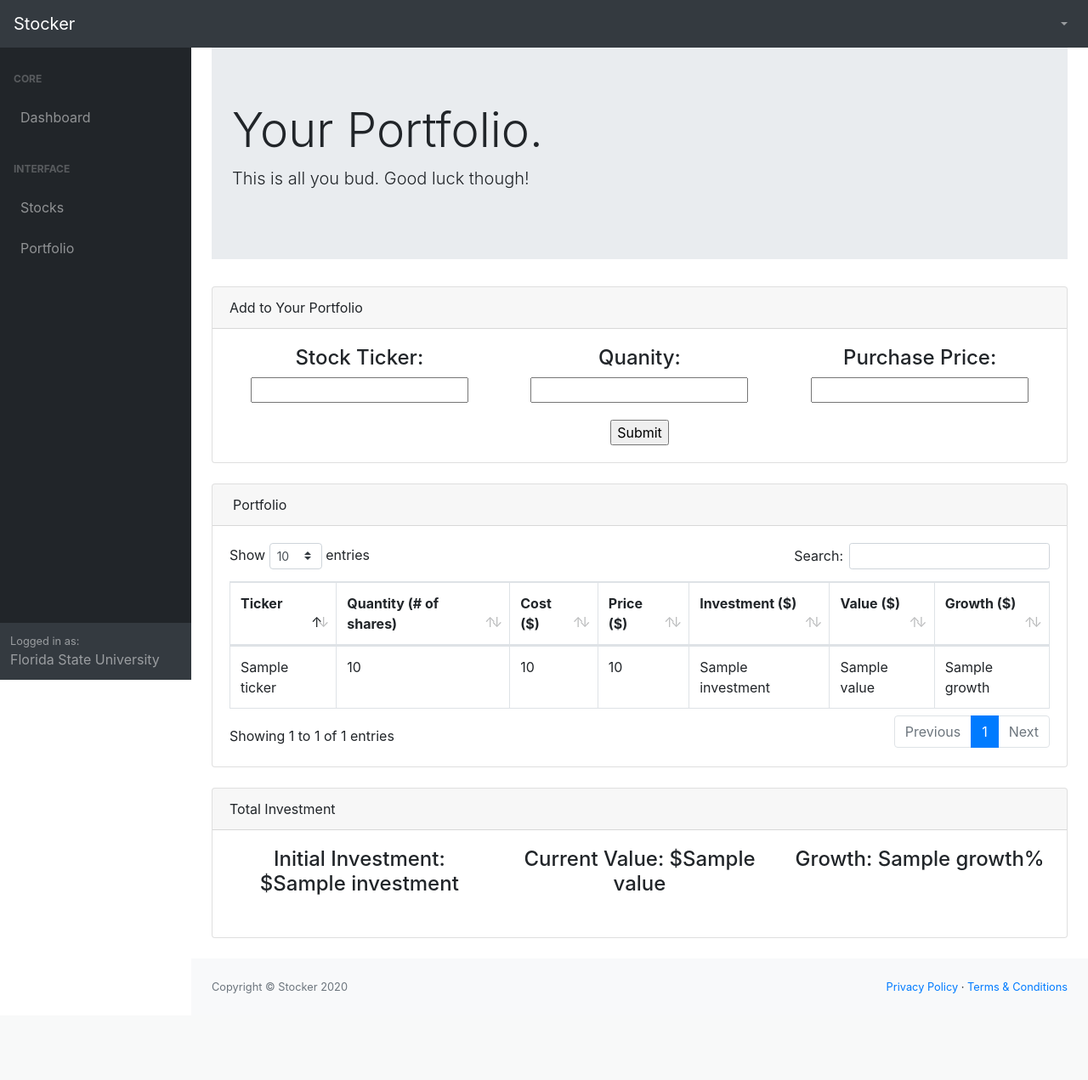
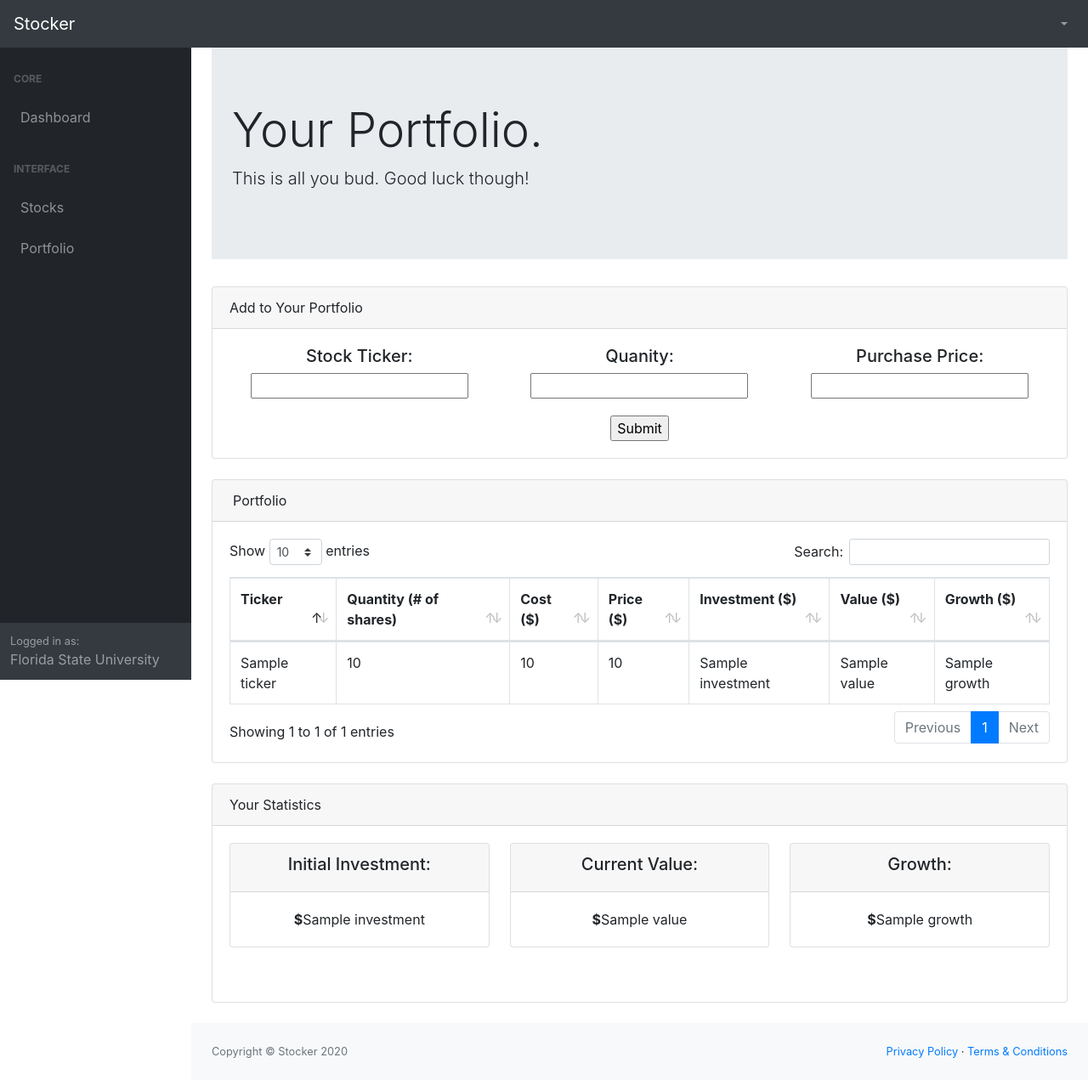
Before and after one commit to am16br/COP4521, a Flask app: template Website/templates/portfolio.html in a window 1280 px wide. Shown: the whole page at 85% size. Before the commit the page ends 1169 px from the top, so only its background shows below. Run offline with Flask 2, Linux system fonts and the light colour scheme; the template is opened without the code that fills it: most values are stand-ins (such as "Sample title", 1, 10 or a date in 2020); some libraries are stand-ins or nearby versions.

Commit message:
Updated user interface

```diff
--- a/Website/templates/index.html
+++ b/Website/templates/index.html
@@ -6,6 +6,7 @@
         <meta name="viewport" content="width=device-width, initial-scale=1, shrink-to-fit=no" />
         <meta name="description" content="" />
         <meta name="author" content="" />
+        <link rel="shortcut icon" href="static/pics/title-icon.png" />
         <title>Dashboard - Stocker</title>
         <link type="text/css" href="{{ url_for('static', filename='css/styles.css') }}" rel="stylesheet" />
         <link type="text/css" href="{{ url_for('static', filename='css/dataTables.bootstrap4.min.css') }}" rel="stylesheet"/>
--- a/Website/templates/portfolio.html
+++ b/Website/templates/portfolio.html
@@ -6,6 +6,7 @@
         <meta name="viewport" content="width=device-width, initial-scale=1, shrink-to-fit=no" />
         <meta name="description" content="" />
         <meta name="author" content="" />
+        <link rel="shortcut icon" href="static/pics/title-icon.png" />
         <title>Portfolio - Stocker</title>
         <link type="text/css" href="{{ url_for('static', filename='css/styles.css') }}" rel="stylesheet" />
         <link type="text/css" href="{{ url_for('static', filename='css/dataTables.bootstrap4.min.css') }}" rel="stylesheet"/>
@@ -71,20 +72,22 @@
                             </div>
                           </div>
                           <div class="card mb-4">
-                            <div class="card-header">Add to Your Portfolio</div>
+                            <div class="card-header"><i class="fas fa-plus"></i>
+                                Add to Your Portfolio
+                            </div>
                             <div class="card-body">
                                 <form action="{{url_for('portfolio')}}" method='post'>    <!--form sends data to app.py to be added to db-->
                                     <div class="row" style="margin-bottom: 20px;">
                                         <div class="col-xl-4" style="text-align: center;">
-                                            <h4>Stock Ticker:</h4>
+                                            <h5>Stock Ticker:</h5>
                                             <input type="text" id="ticker" name="ticker">
                                         </div>
                                         <div class="col-xl-4" style="text-align: center;">
-                                            <h4>Quanity:</h4>
+                                            <h5>Quanity:</h5>
                                             <input type="text" id="qty" name="qty">
                                         </div>
                                         <div class="col-xl-4" style="text-align: center;">
-                                            <h4>Purchase Price:</h4>
+                                            <h5>Purchase Price:</h5>
                                             <input type="text" id="price" name="price"><br>
                                         </div>
                                     </div>
@@ -130,17 +133,40 @@
                             </div>
                         </div>
                             <div class="card mb-4">
-                              <div class="card-header">Total Investment</div>
+                              <div class="card-header"><i class="fas fa-dollar-sign"></i>
+                                Your Statistics
+                            </div>
                               <div class="card-body">
                                       <div class="row" style="margin-bottom: 20px;">
                                             <div class="col-xl-4" style="text-align: center;">
-                                              <h4>Initial Investment: ${{investment}}</h4>
+                                                <div class="card mb-4">
+                                                    <div class="card-header">
+                                                        <h5>Initial Investment:</h5>
+                                                    </div>
+                                                    <div class="card-body">
+                                                        <b>$</b>{{investment}}
+                                                    </div>
+                                                </div>
                                             </div>
                                             <div class="col-xl-4" style="text-align: center;">
-                                              <h4>Current Value: ${{value}}</h4>
+                                                <div class="card mb-4">
+                                                    <div class="card-header">
+                                                        <h5>Current Value:</h5>
+                                                    </div>
+                                                    <div class="card-body">
+                                                        <b>$</b>{{value}}
+                                                    </div>
+                                                </div>
                                             </div>
                                             <div class="col-xl-4" style="text-align: center;">
-                                              <h4>Growth: {{growth}}%</h4>
+                                                <div class="card mb-4">
+                                                    <div class="card-header">
+                                                        <h5>Growth:</h5>
+                                                    </div>
+                                                    <div class="card-body">
+                                                        <b>$</b>{{growth}}
+                                                    </div>
+                                                </div>
                                             </div>
                                       </div>
                                   </form>
```
Also changed, not shown: Website/templates/stock.html (+10 -1 lines), Website/Projecto.db, Website/static/pics/title-icon.png (added). Lines whose indentation alone changed are shown as unchanged.
